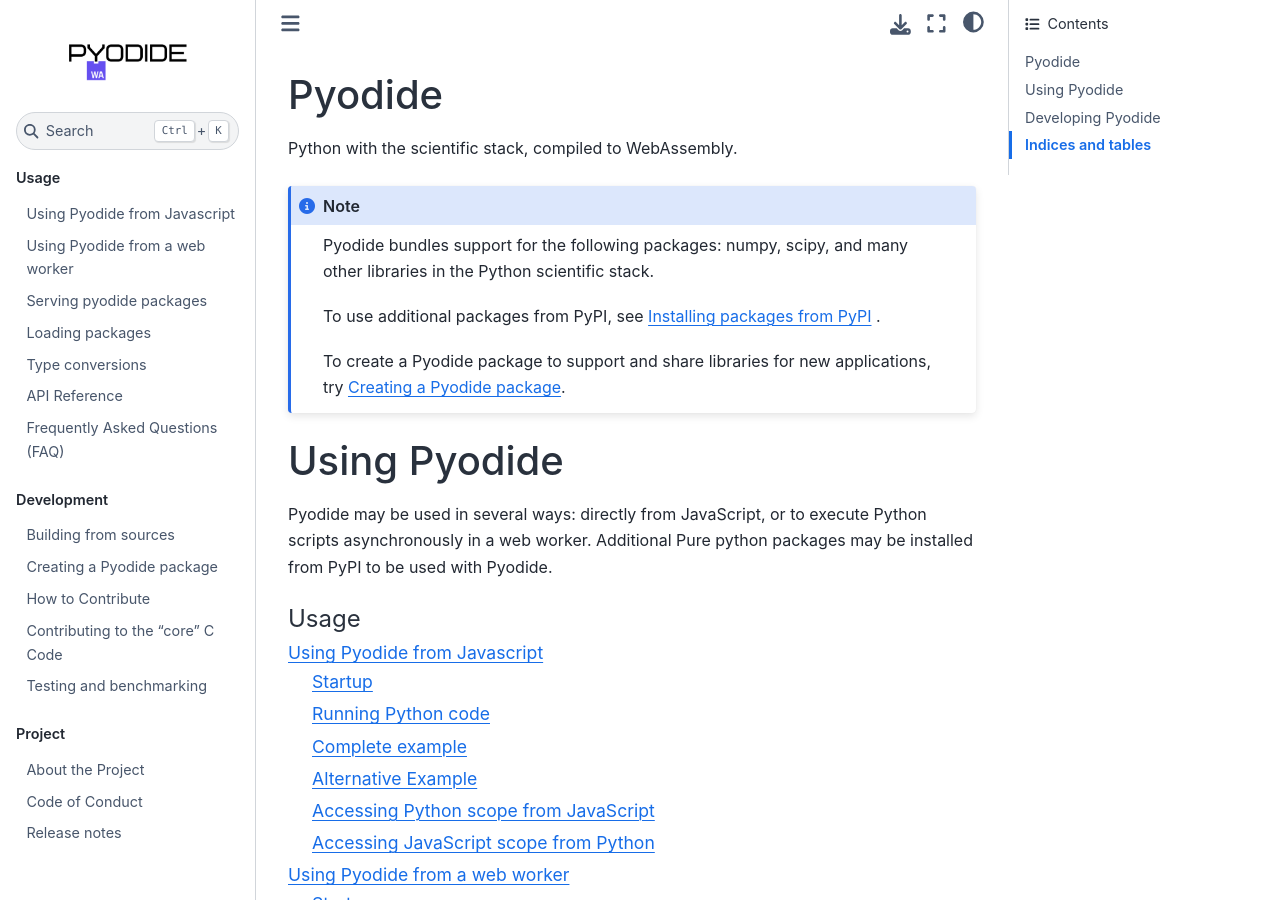
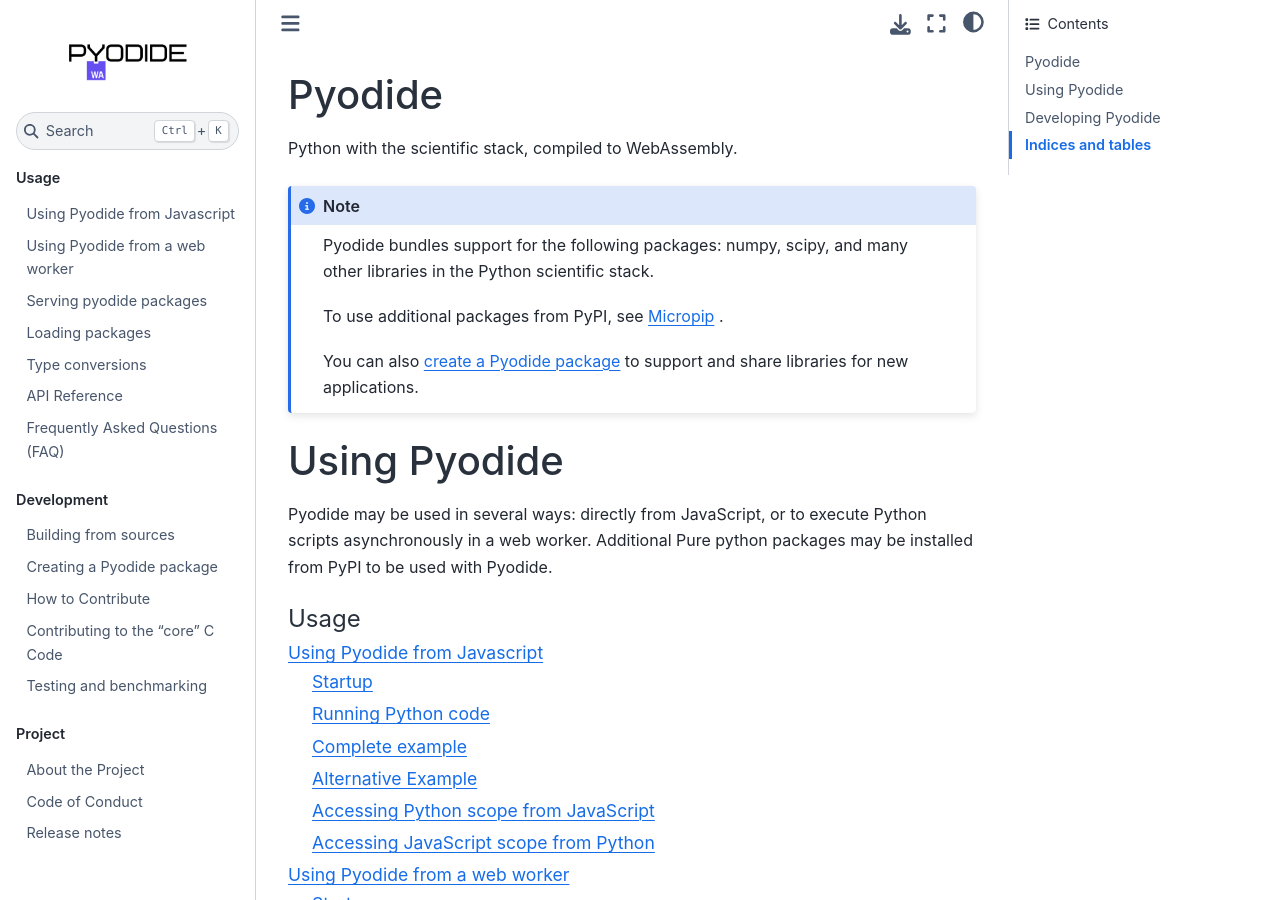
Before and after one commit to pyodide/pyodide, a Sphinx documentation site: the page built from docs/index.rst, in a window 1280 px wide and 900 px high. Built offline with Sphinx 7.4.7 and the Sphinx Book theme 1.1.4, drawn with Linux system fonts in a browser that asks for light colours; the version number is read from the project's files by our own code.

Commit message:
DOC Fix broken links in documentation homepage (#1260)

```diff
--- a/docs/index.rst
+++ b/docs/index.rst
@@ -14,10 +14,10 @@
    many other libraries in the Python scientific stack.
 
    To use additional packages from PyPI, see
-   `Installing packages from PyPI <pypi.html>`_ .
+   :ref:`micropip` .
 
-   To create a Pyodide package to support and share libraries for new
-   applications, try `Creating a Pyodide package <new-packages.html>`_.
+   You can also :ref:`create a Pyodide package <new-packages>` to support and share libraries for new
+   applications.
 
 Using Pyodide
 =============
```
Also changed, not shown: docs/development/new-packages.md (+1 -0 lines).
